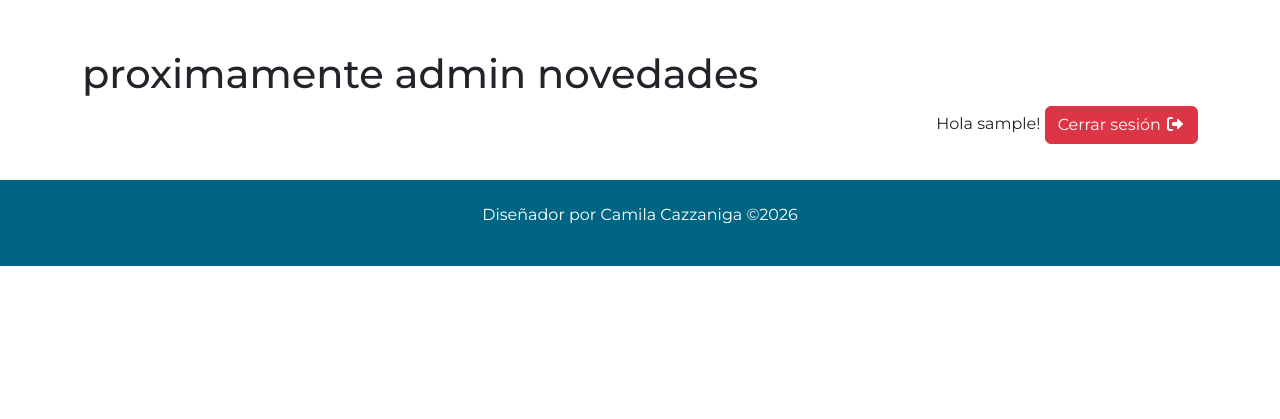
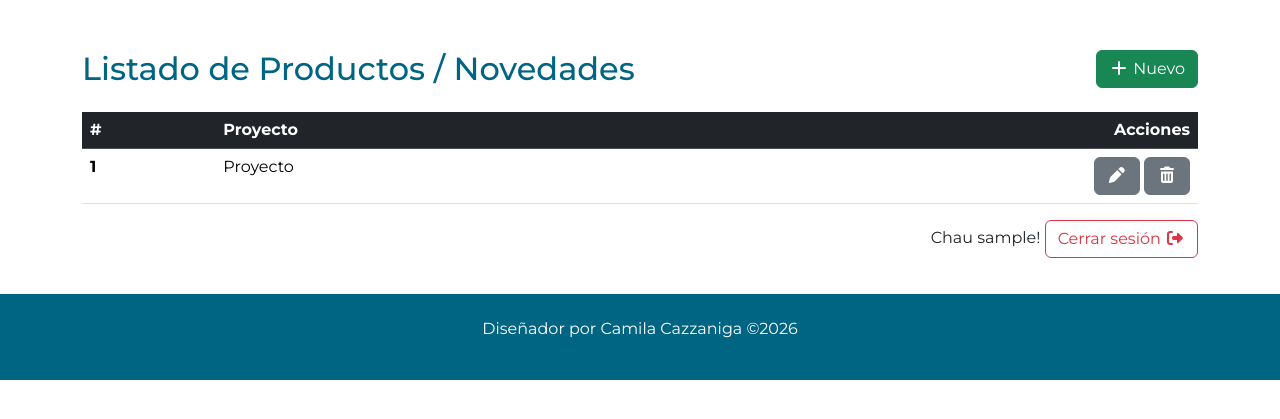
Before and after one commit to ccazzaniga-git/Porfolio-Camila, a Node server app: page /admin/novedades/ in a window 1280 px wide. Shown: the part 107-526 px from the top of the page. Run offline with Node 20, Linux system fonts and the light colour scheme; the visitor is signed in with stand-in values (Sample User, id 1); data that the repository does not hold is empty; grey boxes are pictures that could not be loaded.

Commit message:
tabla de novedades

```diff
--- a/back/models/novedadesModel.js
+++ b/back/models/novedadesModel.js
@@ -0,0 +1,9 @@
+var pool = require('./bd')
+
+async function getNovedades(){
+    var query = "select * from novedades order by id desc";
+    var rows = await pool.query(query);
+    return rows;
+}
+
+module.exports = {getNovedades}
--- a/back/routes/admin/novedades.js
+++ b/back/routes/admin/novedades.js
@@ -1,11 +1,14 @@
 var express = require('express');
 var router = express.Router();
+var novedadesModel = require('./../../models/novedadesModel');
 
 /* lista de novedades */
 router.get('/', async function (req, res, next) {
+  var novedades = await novedadesModel.getNovedades();
   res.render('admin/novedades', { //novedades.hbs
     layout: 'admin/layout',
-    usuario: req.session.nombre
+    usuario: req.session.nombre,
+    novedades
   });
 });
 
--- a/back/views/admin/novedades.hbs
+++ b/back/views/admin/novedades.hbs
@@ -1,7 +1,48 @@
-<div class="container" style="margin-top: 50px">
-    {{!--fila1--}}
+<div class="container" style="margin-top: 50px;">
+
+    {{!-- titulo con boton de "nuevo" --}}
     <div class="row">
-            <h1> proximamente admin novedades </h1>
-            <p class="text-end">Hola {{usuario}}! <a class="btn btn-danger" href="/admin/login/logout">Cerrar sesión <i class="fas fa-sign-out-alt"></i></a></p>
+        <div class="col-7">
+            <h2 class="mb-4">Listado de Productos / Novedades</h2>
+        </div>
+        <div class="col-5 text-end">
+            <a class="btn btn-success" href=""><i class="fa fa-plus" aria-hidden="true"></i> Nuevo </a>
+        </div>
     </div>
+
+
+    {{!-- tabla --}}
+    <div class="table-responsive">
+        <table class="table table-hover ">
+            <thead class="table-dark">
+                <tr>
+                    <th scope="col">#</th>
+                    <th scope="col">Proyecto</th>
+                    <th scope="col" class="text-end">Acciones</th>
+                </tr>
+            </thead>
+
+            <tbody> {{!-- Novedad --}}
+                <tr>
+                    <th scope="row">1</th>
+                    <td> Proyecto </td>
+                    <td class="text-end">
+                        <a class="btn btn-secondary" href=""><i class="fa-solid fa-pen" aria-hidden="true"></i></a>
+
+                        <a class="btn btn-secondary" href=""><i class="fa-solid fa-trash-can"
+                                aria-hidden="true"></i></a>
+                    </td>
+                </tr>
+            </tbody>
+        </table>
+    </div>
+
+
+    {{!-- cierre cuenta --}}
+    <div class="row">
+        <p class="text-end">Chau {{usuario}}! <a class="btn btn-outline-danger" href="/admin/login/logout">Cerrar sesión
+                <i class="fas fa-sign-out-alt"></i></a></p>
+    </div>
+
+
 </div>
```
Also changed, not shown: back/views/layout.hbs (+6 -1 lines).
